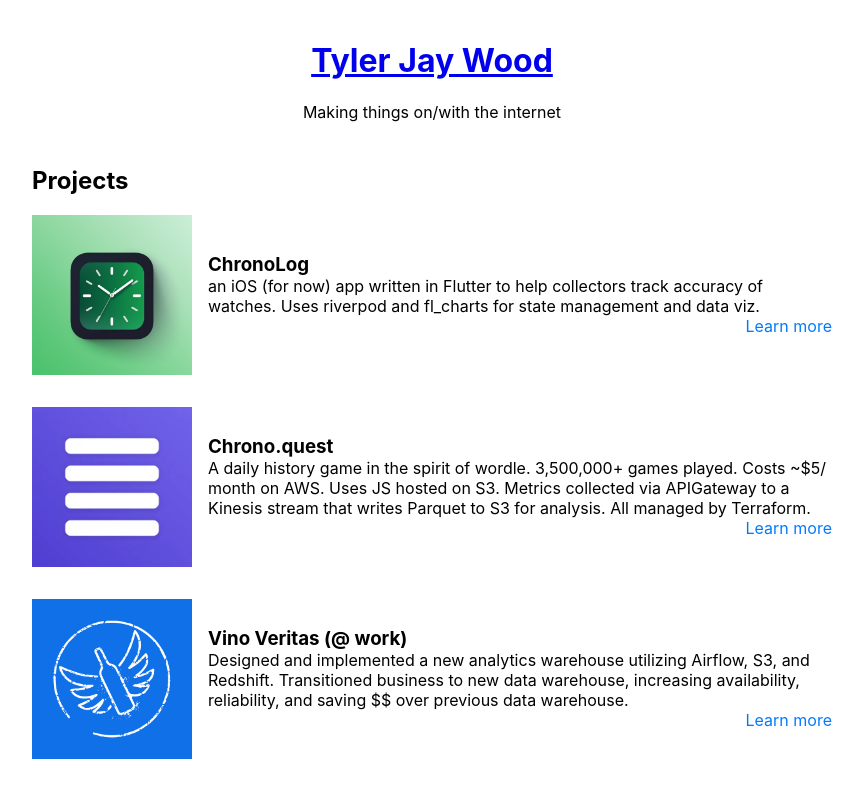
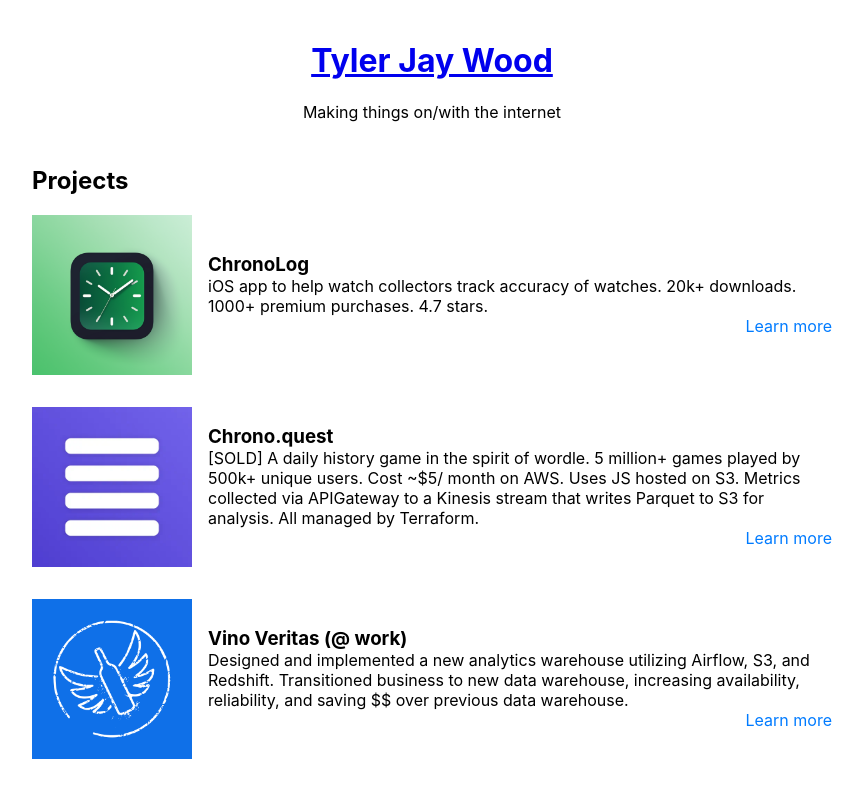
Before and after one commit to t-jayw/tjw-website-frontend, a React (Create React App) app: page / in a window 1280 px wide. Shown: the top 789 px of the page, without its empty margins (208-1071 px from the left). Built offline with nearby package versions, Linux system fonts and the light colour scheme.

Commit message:
Update ProjectList.js

```diff
--- a/src/components/ProjectList.js
+++ b/src/components/ProjectList.js
@@ -14,7 +14,7 @@
 
       <Project
         title="ChronoLog"
-        description="an iOS (for now) app written in Flutter to help collectors track accuracy of watches. Uses riverpod and fl_charts for state management and data viz."
+        description="iOS app to help watch collectors track accuracy of watches. 20k+ downloads. 1000+ premium purchases. 4.7 stars."
         imageUrl={watchlogo}
         link="/chronolog"
       />
@@ -22,7 +22,7 @@
 
       <Project
         title="Chrono.quest"
-        description="A daily history game in the spirit of wordle. 3,500,000+ games played. Costs ~$5/ month on AWS. Uses JS hosted on S3. Metrics collected via APIGateway to a Kinesis stream that writes Parquet to S3 for analysis. All managed by Terraform."
+        description="[SOLD] A daily history game in the spirit of wordle. 5 million+ games played by 500k+ unique users. Cost ~$5/ month on AWS. Uses JS hosted on S3. Metrics collected via APIGateway to a Kinesis stream that writes Parquet to S3 for analysis. All managed by Terraform."
         imageUrl={chronologo}
         link="https://chrono.quest"
       />
```
